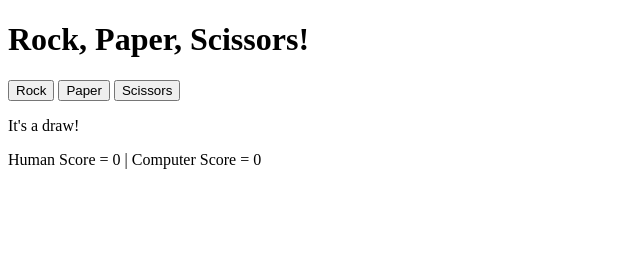
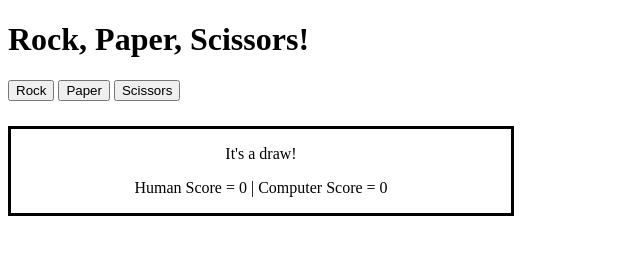
Before and after one commit to panem-enzo/rock-paper-scissors, a plain HTML site: page index.html in a window 1280 px wide. Both pictures are taken after a click on the button "Rock". Shown: the whole page, without its empty margins (0-640 px from the left). Drawn offline with Linux system fonts and the light colour scheme.

Commit message:
Added a styling change that adds a black border around the score and log of game results

```diff
--- a/index.html
+++ b/index.html
@@ -4,6 +4,13 @@
     <meta charset="UTF-8" />
     <meta name="viewport" content="width=device-width, initial-scale=1.0" />
     <title>Rock Paper Scissors</title>
+    <style>
+        .scoreboard {
+            text-align: center;
+            width: 500px;
+            margin: 25px 0;
+        }
+    </style>
   </head>
   <body>
     <h1>Rock, Paper, Scissors!</h1>
--- a/script.js
+++ b/script.js
@@ -7,10 +7,9 @@ const getComputerChoice = () => {
   } else {
     return "scissors";
   }
-}
+};
 
 const playGame = () => {
-
   let humanScore = 0;
   let computerScore = 0;
   let winningScore = 5;
@@ -36,6 +35,8 @@ const playGame = () => {
   scoreboard.appendChild(score);
 
   function playRound(computerChoice, humanChoice) {
+    scoreboard.setAttribute("style", "border: solid");
+
     if (humanChoice === "rock" && computerChoice === "paper") {
       log.textContent = "You lose! Paper beats Rock";
       computerScore++;
@@ -79,6 +80,6 @@ const playGame = () => {
       endGame();
     }
   }
-}
+};
 
 playGame();
```
